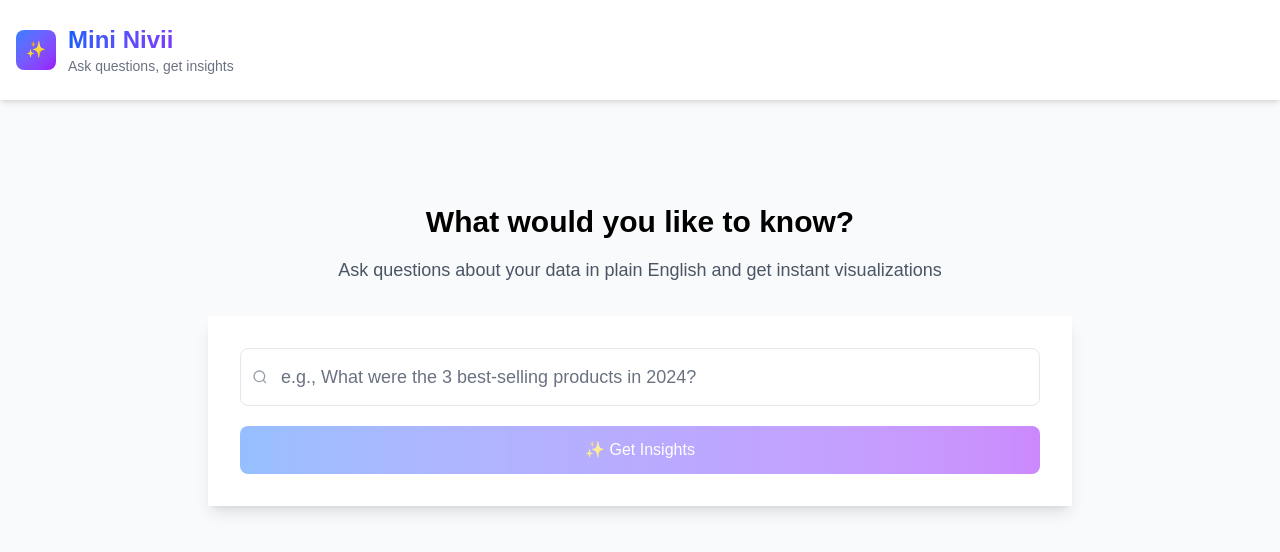
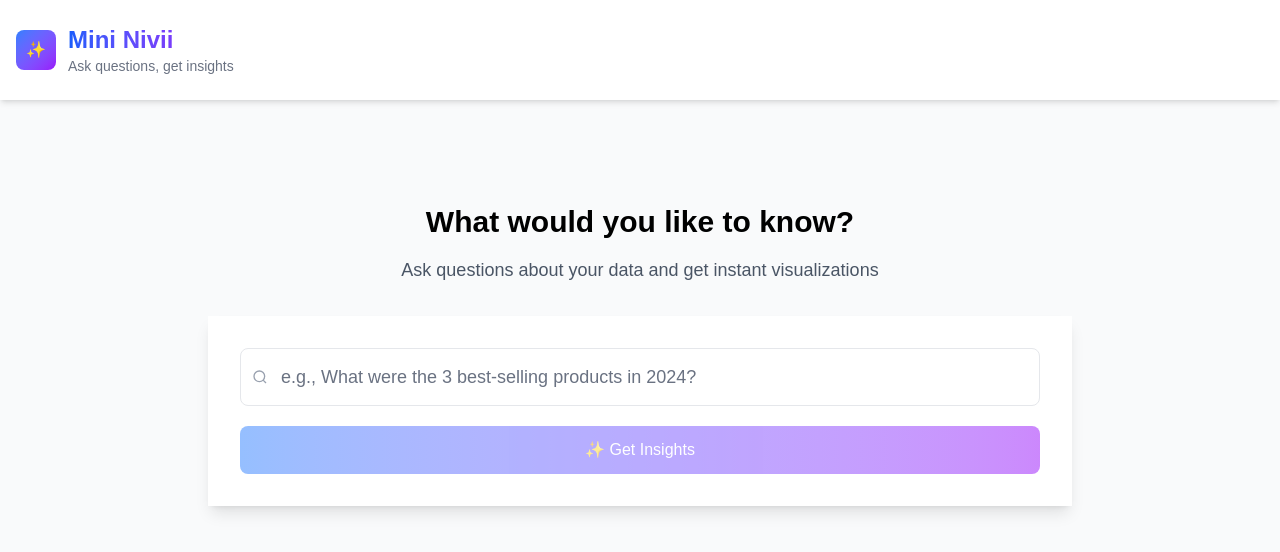
Before and after one commit to nicvazquezdev/dataviz-ai, a Next.js app in the folder frontend/: page / in a window 1280 px wide. Shown: the top 552 px of the page. Built offline with nearby package versions, Linux system fonts and the light colour scheme.

Commit message:
docs: simplify landing page description text to be more concise

```diff
--- a/frontend/app/page.tsx
+++ b/frontend/app/page.tsx
@@ -56,8 +56,7 @@ export default function Home() {
             What would you like to know?
           </h2>
           <p className="text-gray-600 text-lg">
-            Ask questions about your data in plain English and get instant
-            visualizations
+            Ask questions about your data and get instant visualizations
           </p>
         </div>
 
```
Also changed, not shown: 1 other file (tests, documents, lock files or other folders).
